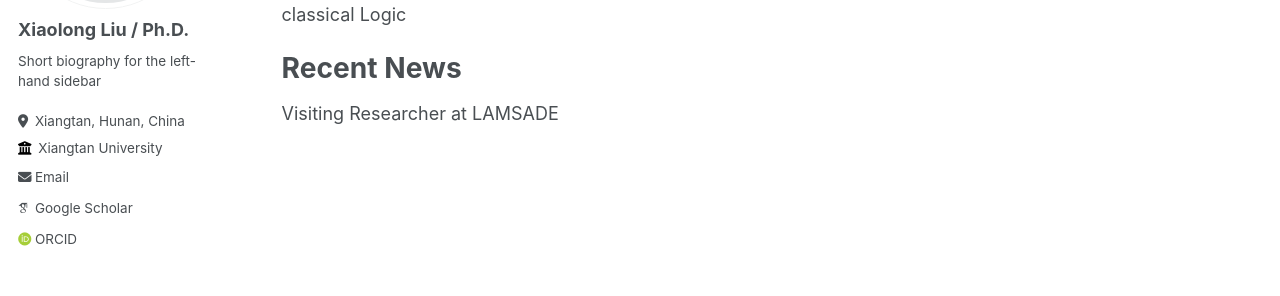
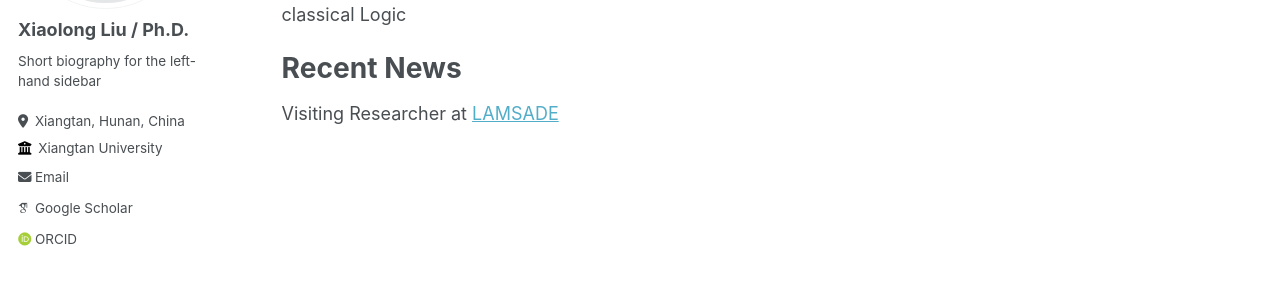
Before and after one commit to xiao-long-liu/xiao-long-liu.github.io, a Jekyll site: the page built from _pages/about.md, in a window 1280 px wide. Shown: the part 272-568 px from the top of the page. Built offline with Jekyll 4.4.1, drawn with Linux system fonts in a browser that asks for light colours; some web fonts are replaced; part of the change alters nothing that is shown.

```diff
--- a/_pages/about.md
+++ b/_pages/about.md
@@ -16,4 +16,4 @@ Formal Argumentation; Reasoning under Inconsistency; Judgment Aggregation; Non-c
 Recent News
 ======
 
-Visiting Researcher at LAMSADE
+Visiting Researcher at [LAMSADE](https://www.lamsade.dauphine.fr/fr.html)
```
